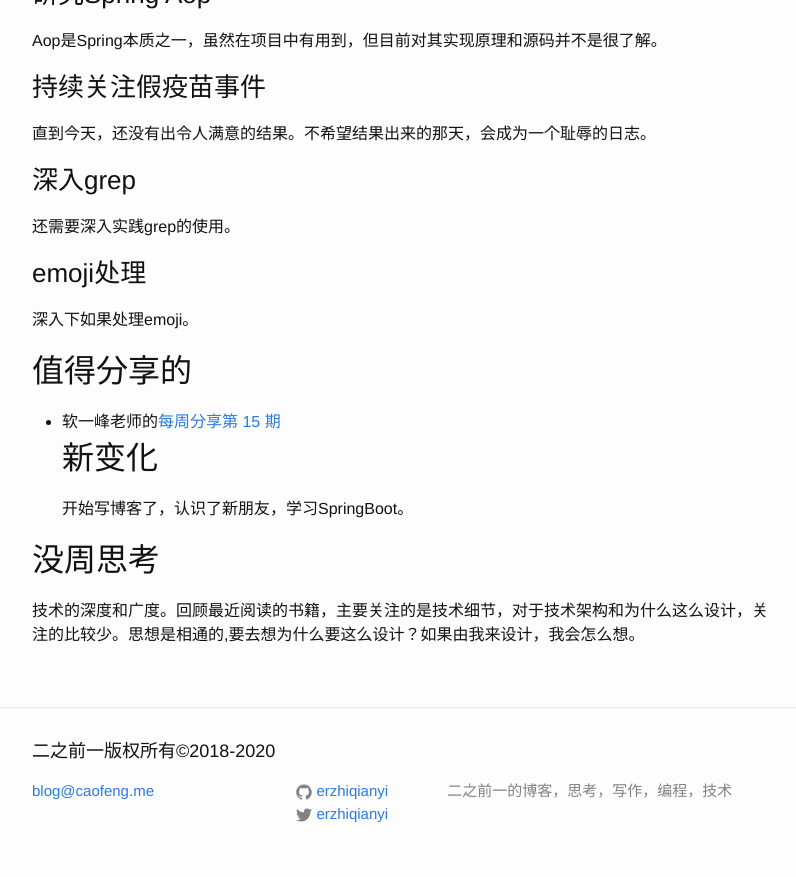
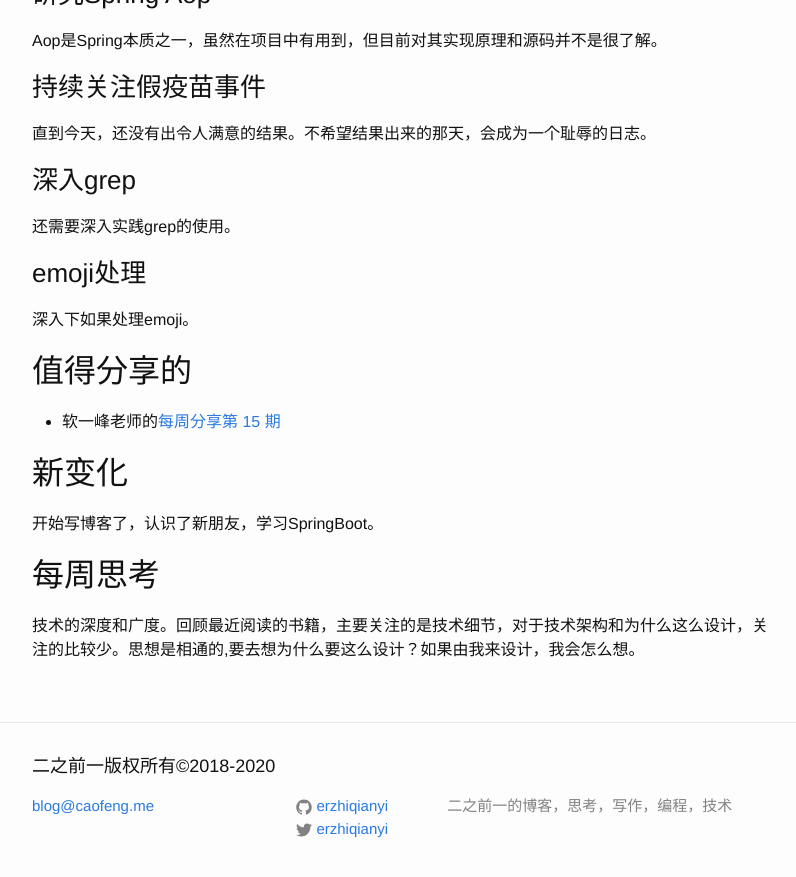
Before and after one commit to erzhiqianyi/erzhiqianyi.github.io, a Jekyll site: the page built from _posts/2018-07-29-729.markdown, in a window 1280 px wide and 900 px high, scrolled down 591 px. Shown: the top 877 px of the window, without its empty margins (238-1034 px from the left). Built offline with Jekyll 4.4.1, drawn with Linux system fonts in a browser that asks for light colours.

Commit message:
修改错别字

```diff
--- a/_posts/2018-07-29-729.markdown
+++ b/_posts/2018-07-29-729.markdown
@@ -14,21 +14,29 @@ categories:  生活
 ## 待完成的事
 ### 谈谈接口和抽象类
 源于《Effective Java》中的一个主题，也是一个比较重要的话题。
+
 ### 厕所英雄
 花了三个晚上才看完《厕所英雄》，争取每看完一部电影都记录下。
+
 ### 研究Spring Aop
+
 Aop是Spring本质之一，虽然在项目中有用到，但目前对其实现原理和源码并不是很了解。
+
 ### 持续关注假疫苗事件
 直到今天，还没有出令人满意的结果。不希望结果出来的那天，会成为一个耻辱的日志。
+
 ### 深入grep
 还需要深入实践grep的使用。
+
 ### emoji处理
 深入下如果处理emoji。
+
 ## 值得分享的
 - 软一峰老师的[每周分享第 15 期
 ](http://www.ruanyifeng.com/blog/2018/07/weekly-issue-15.html)
+
 ## 新变化
 开始写博客了，认识了新朋友，学习SpringBoot。
 
-## 没周思考
+## 每周思考
 技术的深度和广度。回顾最近阅读的书籍，主要关注的是技术细节，对于技术架构和为什么这么设计，关注的比较少。思想是相通的,要去想为什么要这么设计？如果由我来设计，我会怎么想。
```
